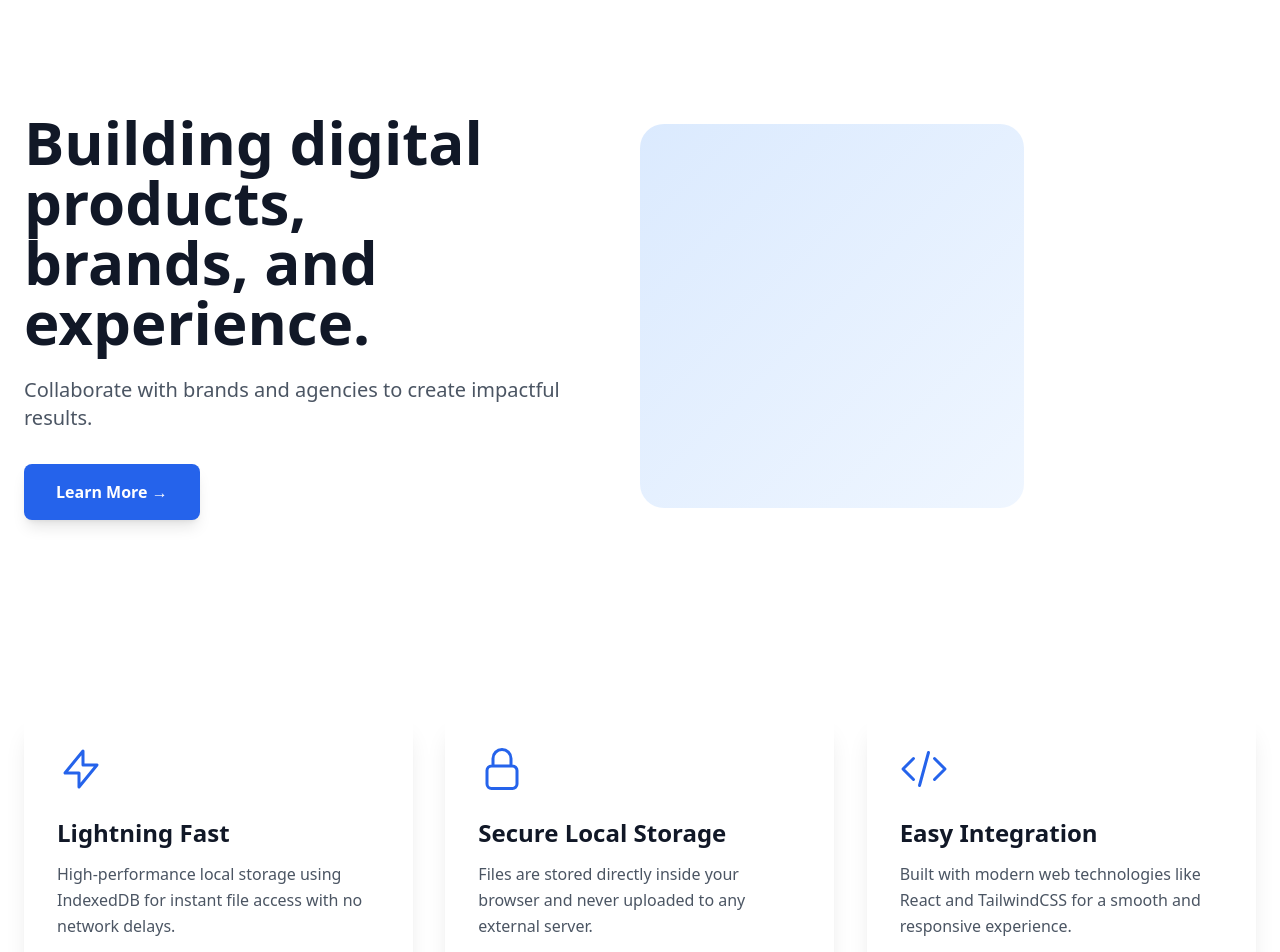
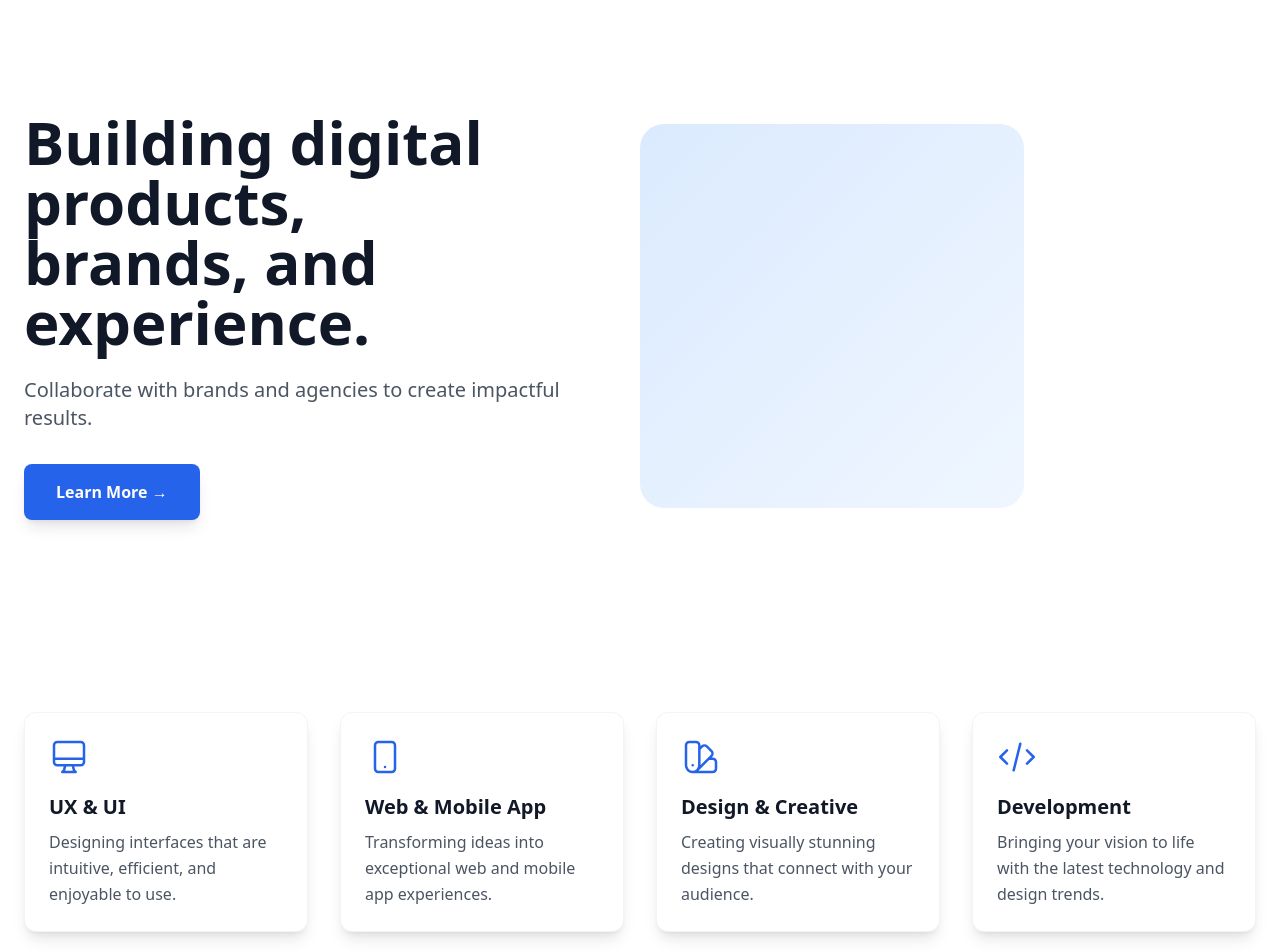
Before and after one commit to sanzzyproject/local-stronger, a React (Vite) app: page / in a window 1280 px wide. Shown: the top 952 px of the page. Built offline with nearby package versions, Linux system fonts and the light colour scheme.

Commit message:
Update FeaturesSection.jsx

```diff
--- a/src/components/FeaturesSection.jsx
+++ b/src/components/FeaturesSection.jsx
@@ -1,79 +1,62 @@
-import React, { useEffect, useRef } from 'react';
+import React from 'react';
 
-// Ikon SVG kustom (sederhana namun modern)
-const LightningIcon = () => (
-  <svg className="w-12 h-12 text-blue-600" fill="none" stroke="currentColor" viewBox="0 0 24 24" strokeWidth="1.5">
-    <path strokeLinecap="round" strokeLinejoin="round" d="M13 10V3L4 14h7v7l9-11h-7z" />
+// Ikon SVG sederhana untuk setiap fitur
+const UIIcon = () => (
+  <svg className="w-10 h-10 text-blue-600" fill="none" stroke="currentColor" viewBox="0 0 24 24">
+    <path strokeLinecap="round" strokeLinejoin="round" strokeWidth={1.5} d="M9.75 17L9 20l-1 1h8l-1-1-.75-3M3 13h18M5 17h14a2 2 0 002-2V5a2 2 0 00-2-2H5a2 2 0 00-2 2v10a2 2 0 002 2z" />
   </svg>
 );
 
-const LockIcon = () => (
-  <svg className="w-12 h-12 text-blue-600" fill="none" stroke="currentColor" viewBox="0 0 24 24" strokeWidth="1.5">
-    <path strokeLinecap="round" strokeLinejoin="round" d="M16.5 10.5V6.75a4.5 4.5 0 10-9 0v3.75m-.75 11.25h10.5a2.25 2.25 0 002.25-2.25v-6.75a2.25 2.25 0 00-2.25-2.25H6.75a2.25 2.25 0 00-2.25 2.25v6.75a2.25 2.25 0 002.25 2.25z" />
+const MobileIcon = () => (
+  <svg className="w-10 h-10 text-blue-600" fill="none" stroke="currentColor" viewBox="0 0 24 24">
+    <path strokeLinecap="round" strokeLinejoin="round" strokeWidth={1.5} d="M12 18h.01M8 21h8a2 2 0 002-2V5a2 2 0 00-2-2H8a2 2 0 00-2 2v14a2 2 0 002 2z" />
   </svg>
 );
 
-const CodeIcon = () => (
-  <svg className="w-12 h-12 text-blue-600" fill="none" stroke="currentColor" viewBox="0 0 24 24" strokeWidth="1.5">
-    <path strokeLinecap="round" strokeLinejoin="round" d="M17.25 6.75L22.5 12l-5.25 5.25m-10.5 0L1.5 12l5.25-5.25m7.5-3l-4.5 16.5" />
+const DesignIcon = () => (
+  <svg className="w-10 h-10 text-blue-600" fill="none" stroke="currentColor" viewBox="0 0 24 24">
+    <path strokeLinecap="round" strokeLinejoin="round" strokeWidth={1.5} d="M7 21a4 4 0 01-4-4V5a2 2 0 012-2h4a2 2 0 012 2v12a4 4 0 01-4 4zm0 0h12a2 2 0 002-2v-4a2 2 0 00-2-2h-2.343M11 7.343l1.657-1.657a2 2 0 012.828 0l2.829 2.829a2 2 0 010 2.828l-8.486 8.485M7 17h.01" />
+  </svg>
+);
+
+const DevIcon = () => (
+  <svg className="w-10 h-10 text-blue-600" fill="none" stroke="currentColor" viewBox="0 0 24 24">
+    <path strokeLinecap="round" strokeLinejoin="round" strokeWidth={1.5} d="M10 20l4-16m4 4l4 4-4 4M6 16l-4-4 4-4" />
   </svg>
 );
 
 const features = [
   {
-    icon: <LightningIcon />,
-    title: 'Lightning Fast',
-    description: 'High-performance local storage using IndexedDB for instant file access with no network delays.',
+    icon: <UIIcon />,
+    title: 'UX & UI',
+    description: 'Designing interfaces that are intuitive, efficient, and enjoyable to use.',
   },
   {
-    icon: <LockIcon />,
-    title: 'Secure Local Storage',
-    description: 'Files are stored directly inside your browser and never uploaded to any external server.',
+    icon: <MobileIcon />,
+    title: 'Web & Mobile App',
+    description: 'Transforming ideas into exceptional web and mobile app experiences.',
   },
   {
-    icon: <CodeIcon />,
-    title: 'Easy Integration',
-    description: 'Built with modern web technologies like React and TailwindCSS for a smooth and responsive experience.',
+    icon: <DesignIcon />,
+    title: 'Design & Creative',
+    description: 'Creating visually stunning designs that connect with your audience.',
+  },
+  {
+    icon: <DevIcon />,
+    title: 'Development',
+    description: 'Bringing your vision to life with the latest technology and design trends.',
   },
 ];
 
 export default function FeaturesSection() {
-  const sectionRef = useRef(null);
-
-  useEffect(() => {
-    const observer = new IntersectionObserver(
-      (entries) => {
-        entries.forEach((entry) => {
-          if (entry.isIntersecting) {
-            entry.target.classList.add('opacity-100', 'translate-y-0');
-            entry.target.classList.remove('opacity-0', 'translate-y-10');
-          }
-        });
-      },
-      { threshold: 0.1 }
-    );
-
-    const cards = document.querySelectorAll('.feature-card');
-    cards.forEach((card) => observer.observe(card));
-    return () => observer.disconnect();
-  }, []);
-
   return (
-    <section ref={sectionRef} className="max-w-7xl mx-auto px-6 py-20">
-      <div className="grid md:grid-cols-3 gap-8">
+    <section className="max-w-7xl mx-auto px-6 py-20">
+      <div className="grid md:grid-cols-2 lg:grid-cols-4 gap-8">
         {features.map((feature, idx) => (
-          <div
-            key={idx}
-            className="feature-card opacity-0 translate-y-10 transition-all duration-700 group"
-            style={{ transitionDelay: `${idx * 150}ms` }}
-          >
-            <div className="bg-white/70 backdrop-blur-lg border border-white/20 rounded-2xl p-8 shadow-xl hover:shadow-2xl hover:scale-[1.02] transition-all duration-300">
-              <div className="mb-6 transform group-hover:scale-110 group-hover:rotate-3 transition-all duration-300">
-                {feature.icon}
-              </div>
-              <h3 className="text-2xl font-bold text-gray-900 mb-3">{feature.title}</h3>
-              <p className="text-gray-600 leading-relaxed">{feature.description}</p>
-            </div>
+          <div key={idx} className="bg-white rounded-xl p-6 shadow-lg hover:shadow-xl transition-shadow border border-gray-100">
+            <div className="mb-4">{feature.icon}</div>
+            <h3 className="text-xl font-bold text-gray-900 mb-2">{feature.title}</h3>
+            <p className="text-gray-600 leading-relaxed">{feature.description}</p>
           </div>
         ))}
       </div>
```
